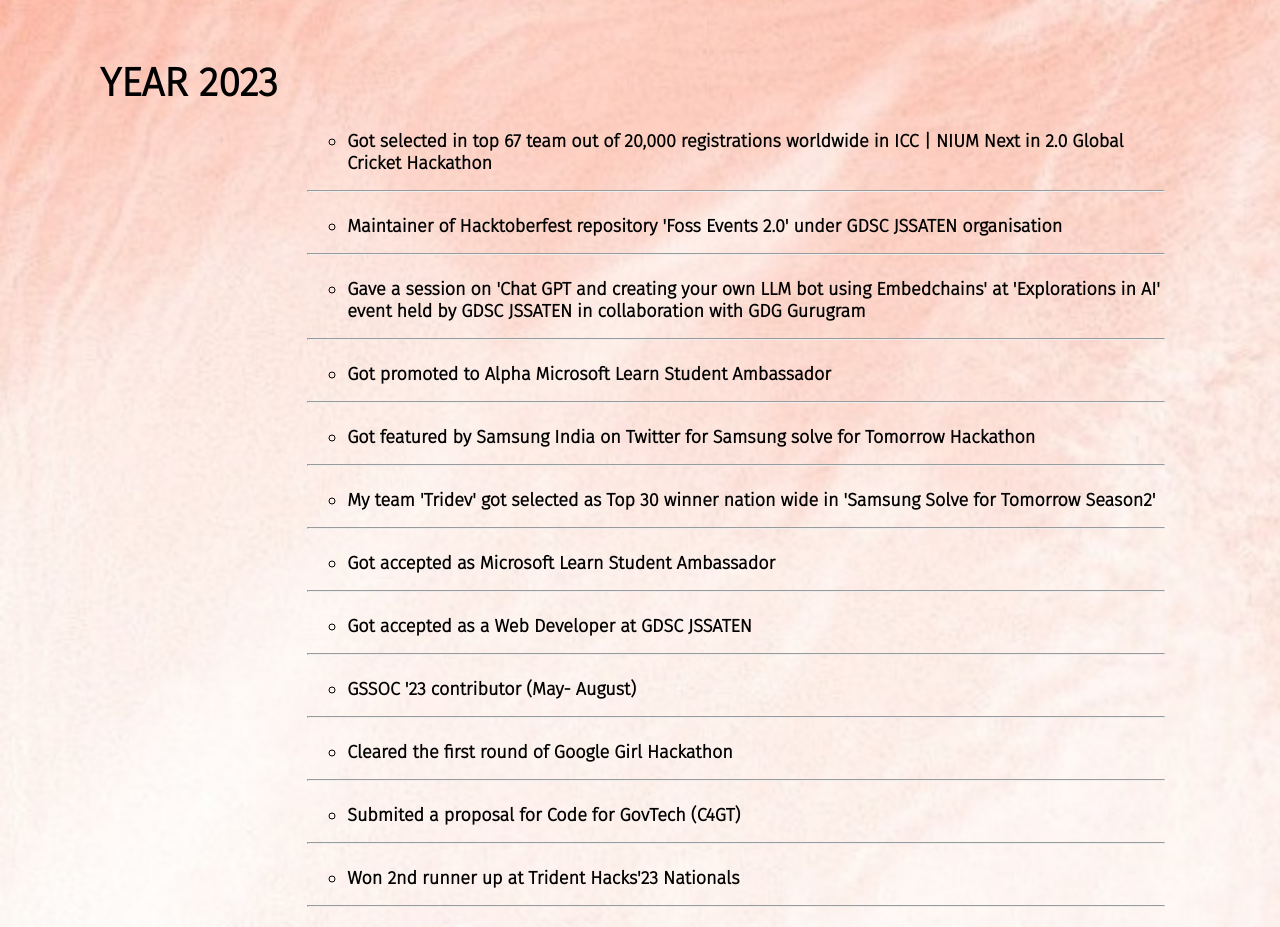
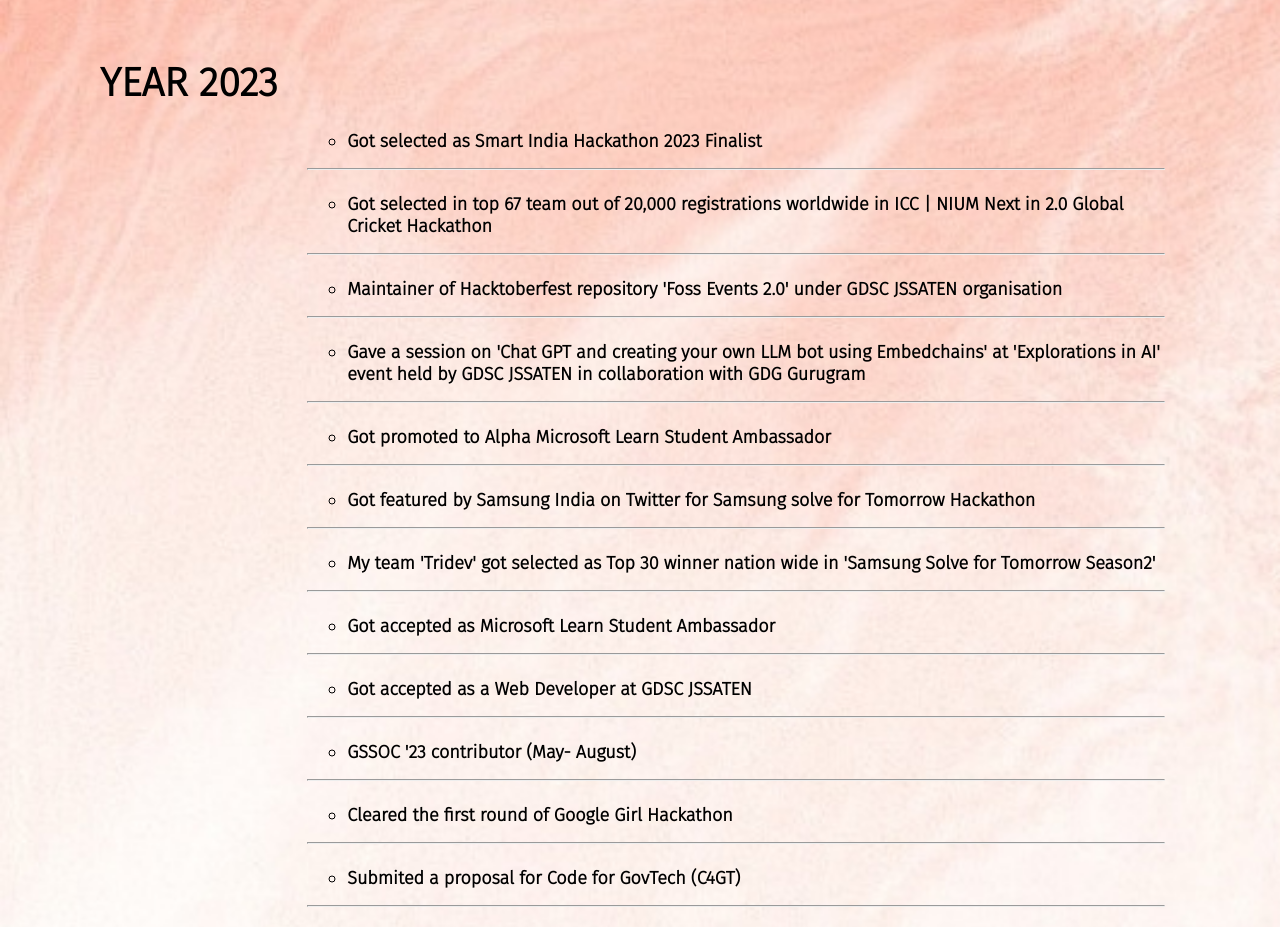
Before and after one commit to Vaani-pathariya/itsvaani, a React (Create React App) app: page / in a window 1280 px wide. Shown: the part 3423-4350 px from the top of the page. Built offline with nearby package versions, Linux system fonts and the light colour scheme.

Commit message:
Changes to main site links and Achievements

```diff
--- a/src/pages/Achievements.js
+++ b/src/pages/Achievements.js
@@ -11,6 +11,12 @@ const Achievement=()=>{
             <div>
                 <div className="simple-black">YEAR 2023</div>
                 <div className="time">
+                <div>
+                    <ol style={{ listStyleType: 'circle' }}>
+                    <li className="below-text-black new-font bold">Got selected as Smart India Hackathon 2023 Finalist</li>
+                    </ol>
+                    <hr></hr>
+                    </div>
                     <div>
                     <ol style={{ listStyleType: 'circle' }}>
                     <li className="below-text-black new-font bold">Got selected in top 67 team out of 20,000 registrations worldwide in ICC | NIUM Next in 2.0 Global Cricket Hackathon</li>
--- a/src/project/pj1.js
+++ b/src/project/pj1.js
@@ -13,7 +13,7 @@ const P1=()=>{
                 <img src={test} className="project-img"></img>
                 <div className="below-textp new-font content">Introducing "Sehat" - Bridging Rural Healthcare Gaps<br></br>
 In rural India, where over 65-70% of the population resides, access to healthcare remains a significant challenge, with just 13% having access and only 5% utilizing it. "Sehat" is a transformative Windows software that leverages Machine Learning, React, Vite, Firebase, and Python to connect remote communities with healthcare facilities. It breaks down geographical barriers, enhancing healthcare access and inclusivity, making a profound impact on rural healthcare in India.</div>
-                <Link to="https://www.youtube.com/watch?v=hSO4WCxVlyk"><div className="new-font linking">Link to the project: HERE</div></Link>
+                <Link to="https://github.com/Vaani-pathariya/SIH2023-SEHAT"><div className="new-font linking">Link to the project: HERE</div></Link>
             </div>
         </div>
     )
```
